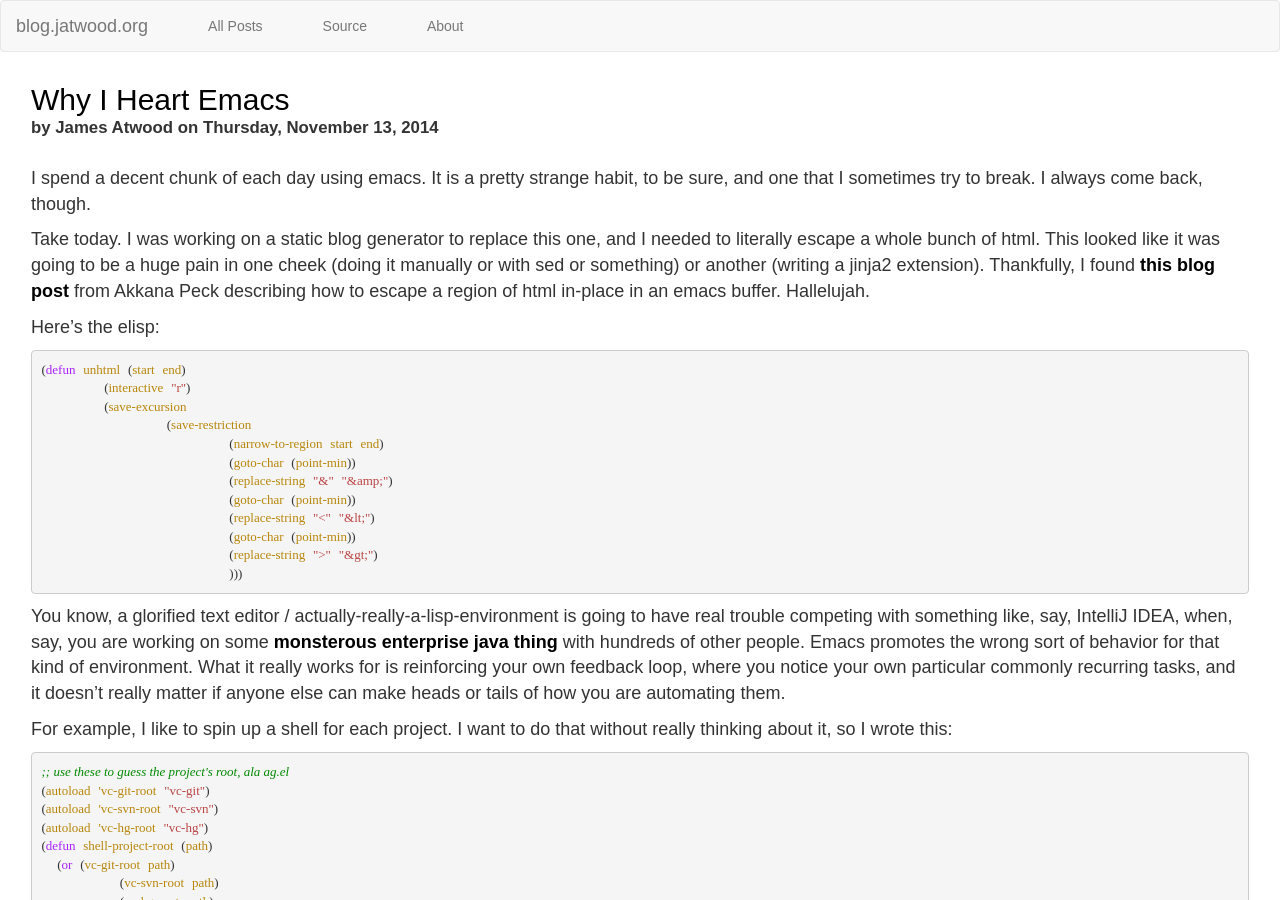
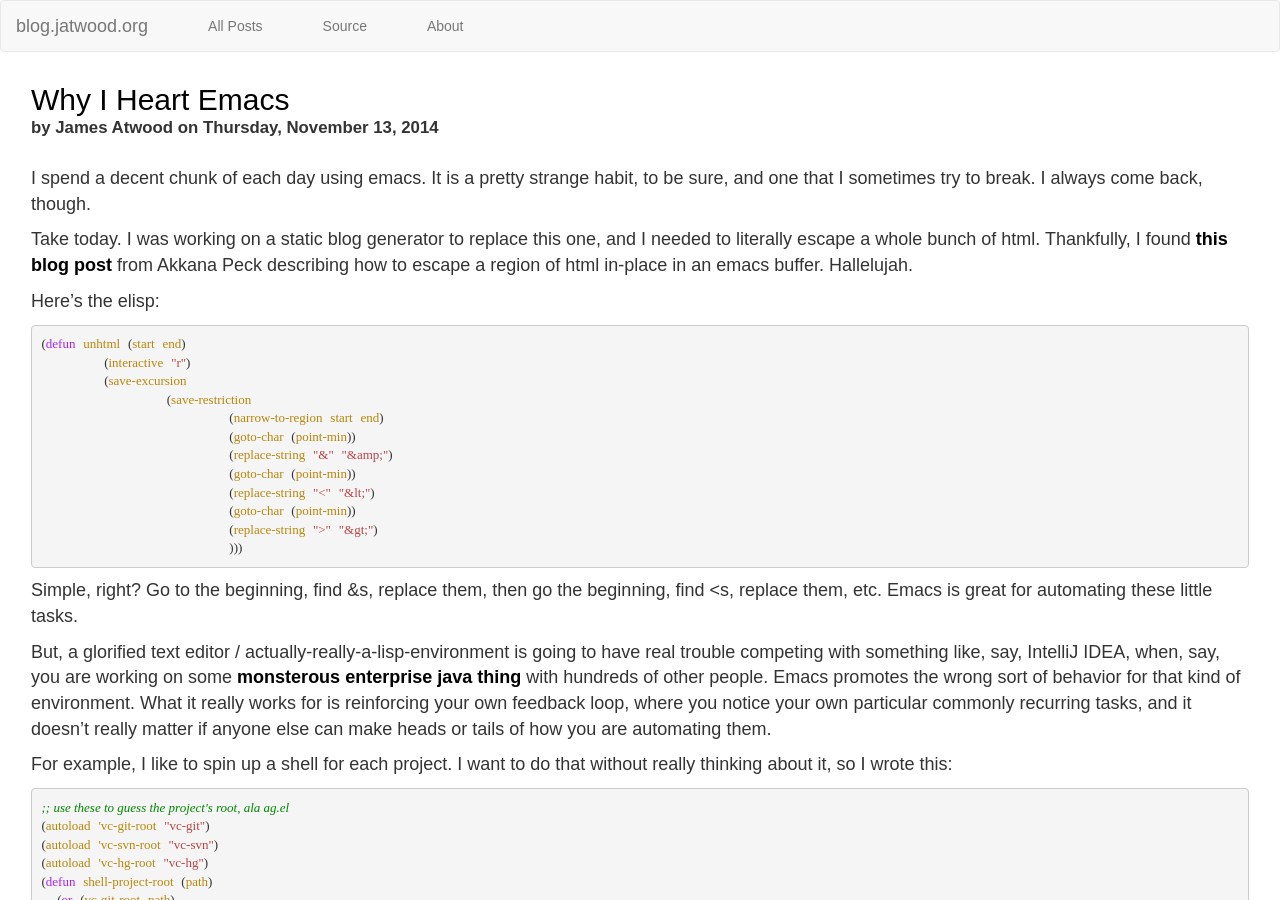
Before and after one commit to jcatw/hackscience.github.io, a Jekyll site: the page built from _posts/2014-11-13-heart-emacs.md, in a window 1280 px wide and 900 px high. Built offline with Jekyll 4.4.1, drawn with Linux system fonts in a browser that asks for light colours; some web fonts are replaced; some of the changed text lies outside the part shown.

Commit message:
edit <3 emacs

```diff
--- a/_posts/2014-11-13-heart-emacs.md
+++ b/_posts/2014-11-13-heart-emacs.md
@@ -5,7 +5,7 @@
 ---
 I spend a decent chunk of each day using emacs.  It is a pretty strange habit, to be sure, and one that I sometimes try to break.  I always come back, though.
 
-Take today.  I was working on a static blog generator to replace this one, and I needed to literally escape a whole bunch of html.  This looked like it was going to be a huge pain in one cheek (doing it manually or with sed or something) or another (writing a jinja2 extension).  Thankfully, I found [this blog post](http://shallowsky.com/blog/linux/editors/emacs-escape-html.html) from Akkana Peck describing how to escape a region of html in-place in an emacs buffer.  Hallelujah.
+Take today.  I was working on a static blog generator to replace this one, and I needed to literally escape a whole bunch of html.  Thankfully, I found [this blog post](http://shallowsky.com/blog/linux/editors/emacs-escape-html.html) from Akkana Peck describing how to escape a region of html in-place in an emacs buffer.  Hallelujah.
 
 Here's the elisp:
 {% highlight common-lisp %}
@@ -23,7 +23,9 @@
 			)))
 {% endhighlight %}
 
-You know, a glorified text editor / actually-really-a-lisp-environment
+Simple, right? Go to the beginning, find &s, replace them, then go the beginning, find <s, replace them, etc.  Emacs is great for automating these little tasks.
+
+But, a glorified text editor / actually-really-a-lisp-environment
 is going to have real trouble competing with something like, say,
 IntelliJ IDEA, when, say, you are working on some
 [monsterous enterprise java thing](https://github.com/EnterpriseQualityCoding/FizzBuzzEnterpriseEdition)
@@ -109,7 +111,5 @@
 
 Is any of this actually productive?  I don't know.  Probably? Maybe.
 My hands never really leave the keyboard and I can zip around like
-all-get-out.  The key here is to realize that hacking on your text
-editor is going to be fun and soothing and easily rationalizable in
-terms of time-down-the-line saved and to avoid spending your whole day
-doing it or blogging about it.
+all-get-out.  They key here is to hack lightly.  Don't spend all day
+modifying emacs.  Definitely don't write blog posts about it.
```
